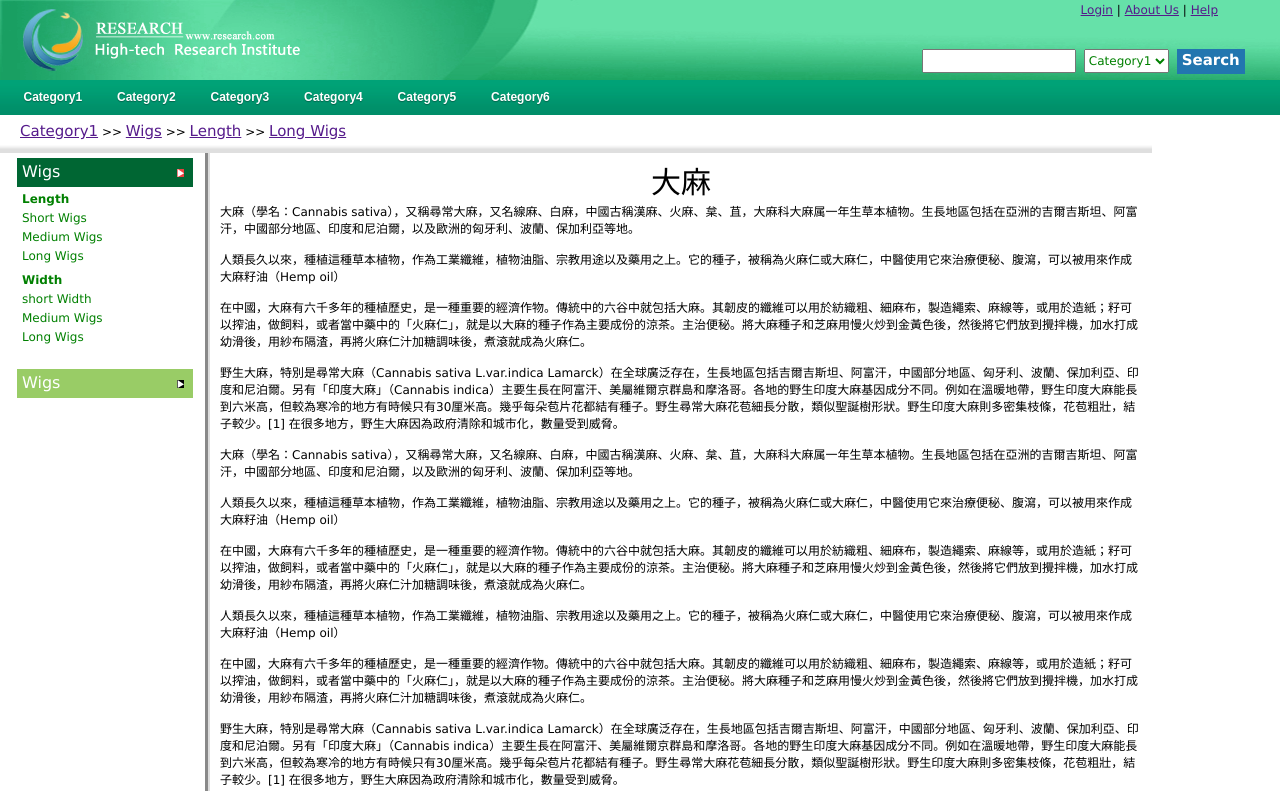
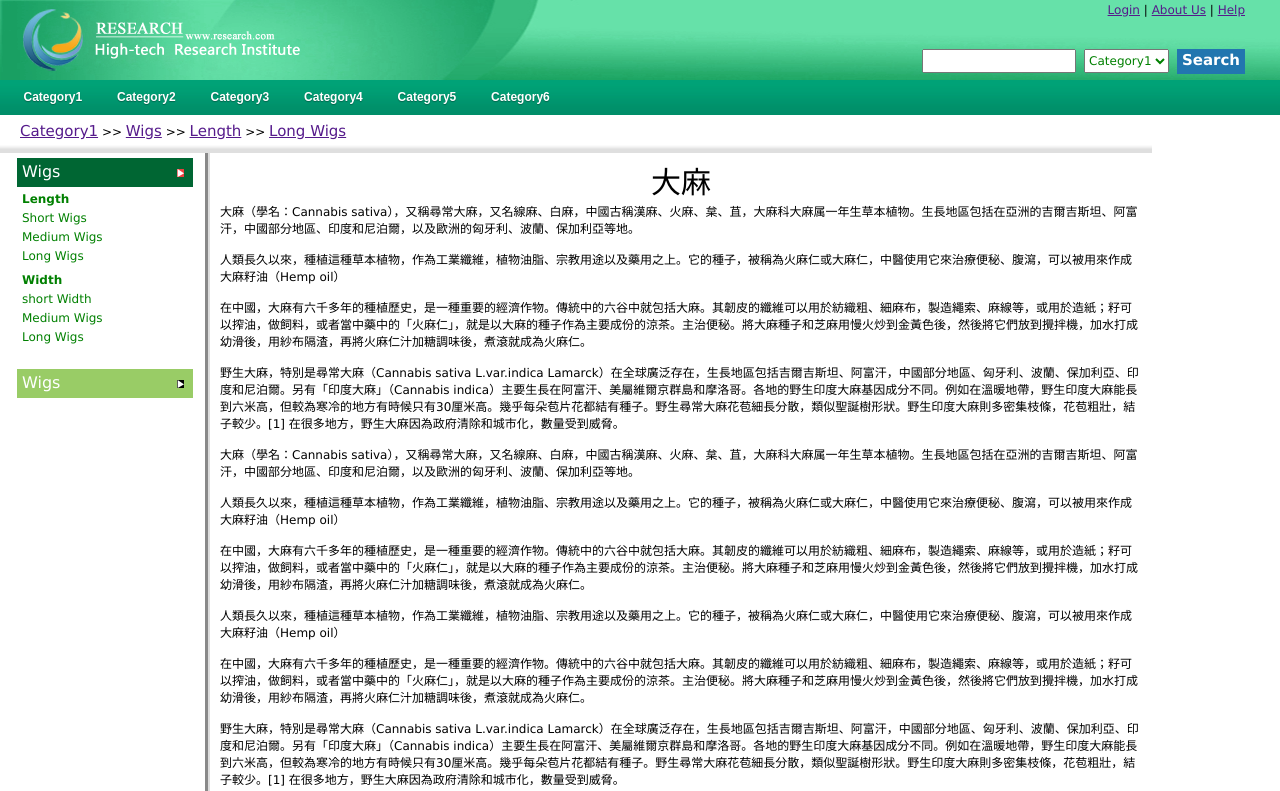
Before and after one commit to ChenJiaoyan/TCM, a PHP site: page / in a window 1280 px wide. Shown: the top 791 px of the page. Run offline with PHP 8.4, Linux system fonts and the light colour scheme.

Commit message:
EDIT Header

```diff
--- a/css/layout.css
+++ b/css/layout.css
@@ -7,12 +7,12 @@ body { font-family:Verdana; font-size:14px; margin:0;}
 
 #container {margin:0 auto; width:100%;}
 #header { height:80px; background:#9c6;background:url(../images/header_back.png);}
-#header #headright{ float:right; width:30%; height:90%;}
-#header #searchbox{ float:left;height:35px;padding:7px 5px 5px 5px;margin-top:25px;margin-left:21px;}
+#header #headright{ float:right; width:404px; height:90%;}
+#header #searchbox{ float:right;height:35px;padding:7px 5px 5px 5px;margin-top:25px;margin-right:30px;}
 #header #searchbox #txtSearch{ height:20px;}
 #header #searchbox #optionSearch{ height:24px;margin-left:4px;margin-right:4px;color:green;}
 #header #searchbox #search_submit{ background:#2276AF; font-size:15px; font-weight:bold;text-shadow:1px 1px 1px #2276AF;color:white;text-align:center;padding: 2px 5px 5px 5px;}
-#header #utility {float:right;margin-right:62px;margin-top:3px;}
+#header #utility {float:right;margin-right:35px;margin-top:3px;}
 #menu { width:100%;height:35px; background:url(../images/menu_back.png); margin-bottom:5px; overflow:hidden; }
 #menu ul {list-style:none; height:35px;line-height:35px;padding:0 8px 1px;border-radius:30px;box-shadow:0 1px 3px rgba(0;0,0,0,4);}
 #menu ul li{display:inline-block;margin:0.5px;}
```
